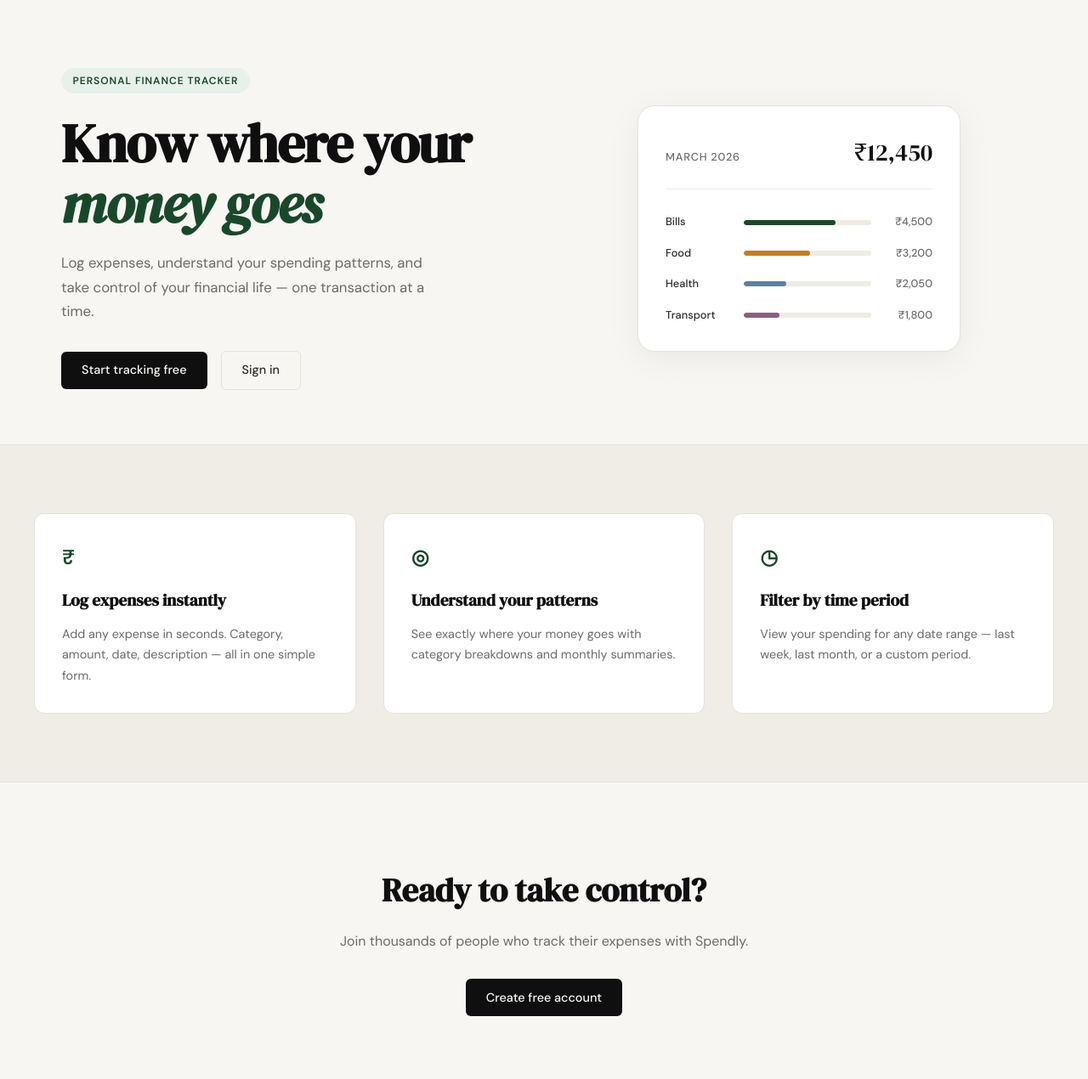
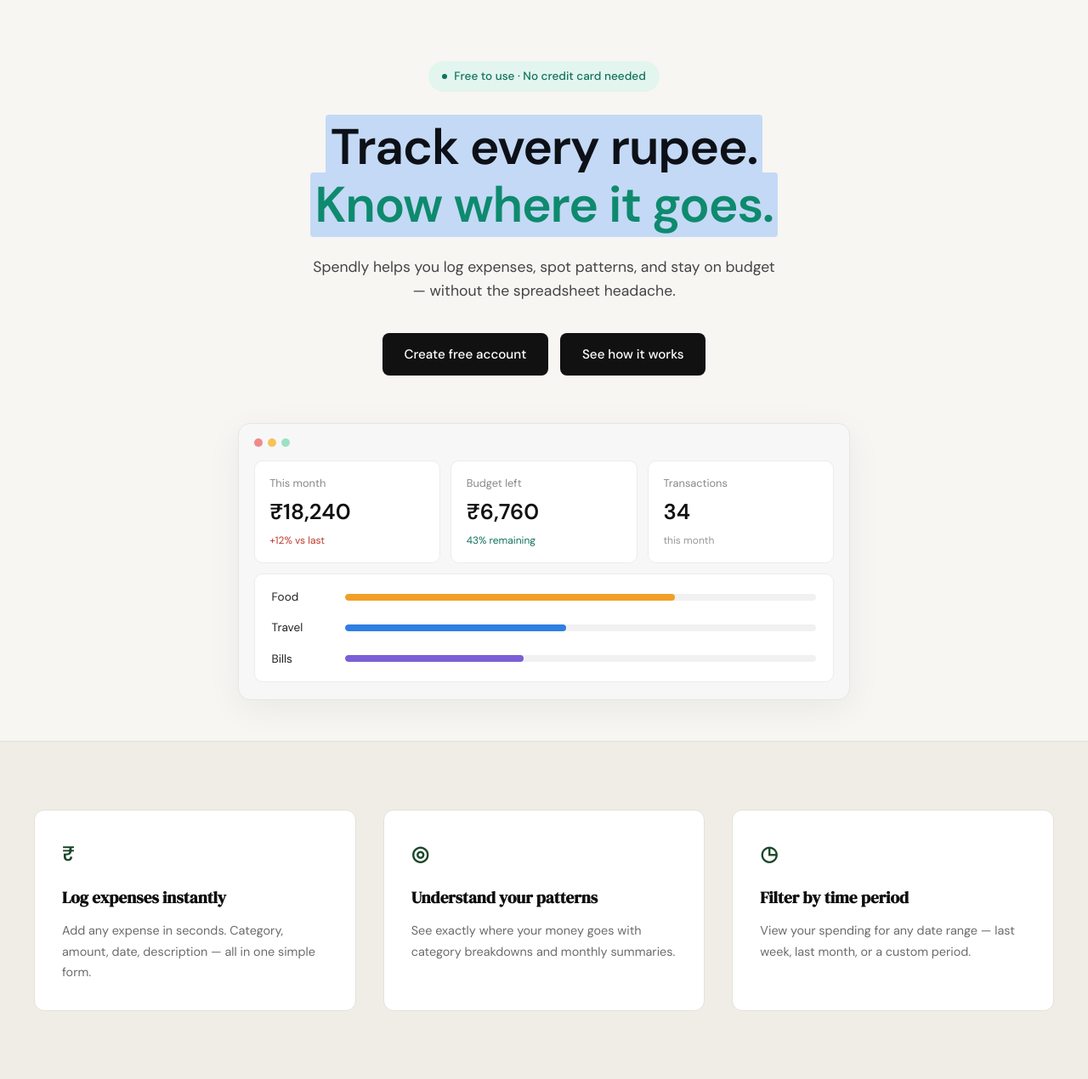
Before and after one commit to kv55/Spendly, a Flask app: page / in a window 1280 px wide. Shown: the part 61-1331 px from the top of the page at 85% size. Run offline with Flask 3, Linux system fonts and the light colour scheme.

Commit message:
landing: redesign hero section to match mockup

```diff
--- /dev/null
+++ b/static/css/landing.css
@@ -0,0 +1,192 @@
+/* ------------------------------------------------------------------ */
+/* Landing page — hero section                                          */
+/* Overrides the shared hero rules in style.css for the landing page.   */
+/* ------------------------------------------------------------------ */
+
+.hero {
+    display: block;
+    max-width: 900px;
+    padding: 4.5rem 2rem 3rem;
+    margin: 0 auto;
+    text-align: center;
+}
+
+.hero-badge {
+    display: inline-flex;
+    align-items: center;
+    gap: 0.5rem;
+    background: #e2f5ee;
+    color: #13725c;
+    font-size: 0.85rem;
+    font-weight: 500;
+    letter-spacing: 0;
+    text-transform: none;
+    padding: 0.45rem 1rem;
+    border-radius: 999px;
+    margin-bottom: 2rem;
+}
+
+.hero-badge-dot {
+    width: 6px;
+    height: 6px;
+    border-radius: 50%;
+    background: #13725c;
+}
+
+.hero-title {
+    font-family: var(--font-body);
+    font-size: clamp(2.25rem, 4.6vw, 3.75rem);
+    font-weight: 700;
+    line-height: 1.15;
+    letter-spacing: -0.02em;
+    color: #0d1117;
+    margin-bottom: 1.5rem;
+}
+
+.hero-hl {
+    background: #c4d9f5;
+    padding: 0 0.35rem;
+    border-radius: 4px;
+    box-decoration-break: clone;
+    -webkit-box-decoration-break: clone;
+}
+
+.hero-hl-accent {
+    color: #0e8a6e;
+}
+
+.hero-subtitle {
+    font-size: 1.1rem;
+    color: #444;
+    line-height: 1.6;
+    max-width: 560px;
+    margin: 0 auto 2.25rem;
+}
+
+.hero-actions {
+    display: flex;
+    justify-content: center;
+    gap: 0.9rem;
+    flex-wrap: wrap;
+}
+
+.hero-btn {
+    display: inline-block;
+    background: #111;
+    color: #fff;
+    padding: 0.8rem 1.6rem;
+    border-radius: 8px;
+    font-size: 0.95rem;
+    font-weight: 500;
+    transition: background 0.2s;
+}
+
+.hero-btn:hover { background: #0e8a6e; }
+
+/* Dashboard preview */
+
+.hero-visual {
+    display: block;
+    max-width: 720px;
+    margin: 3.5rem auto 0;
+}
+
+.hero-window {
+    background: #f7f7f7;
+    border: 1px solid #e6e6e6;
+    border-radius: 14px;
+    padding: 1.1rem 1.1rem 1.25rem;
+    box-shadow: 0 10px 40px rgba(0, 0, 0, 0.06);
+    text-align: left;
+}
+
+.hero-dots {
+    display: flex;
+    gap: 6px;
+    margin-bottom: 1rem;
+}
+
+.hero-dots span {
+    width: 10px;
+    height: 10px;
+    border-radius: 50%;
+}
+
+.hero-dots span:nth-child(1) { background: #f08a8a; }
+.hero-dots span:nth-child(2) { background: #f5c25b; }
+.hero-dots span:nth-child(3) { background: #9fe0c4; }
+
+.hero-stats {
+    display: grid;
+    grid-template-columns: repeat(3, 1fr);
+    gap: 0.75rem;
+    margin-bottom: 0.75rem;
+}
+
+.hero-stat,
+.hero-bars {
+    background: #fff;
+    border: 1px solid #ececec;
+    border-radius: 10px;
+}
+
+.hero-stat {
+    padding: 1rem 1.1rem;
+}
+
+.hero-stat-label {
+    font-size: 0.8rem;
+    color: #888;
+}
+
+.hero-stat-value {
+    font-size: 1.6rem;
+    font-weight: 600;
+    color: #111;
+    margin: 0.2rem 0;
+}
+
+.hero-stat-note {
+    font-size: 0.75rem;
+    color: #999;
+}
+
+.hero-stat-note.bad { color: #c0392b; }
+.hero-stat-note.good { color: #13725c; }
+
+.hero-bars {
+    padding: 1rem 1.25rem;
+    display: flex;
+    flex-direction: column;
+    gap: 0.9rem;
+}
+
+.hero-bar-row {
+    display: grid;
+    grid-template-columns: 70px 1fr;
+    align-items: center;
+    gap: 1rem;
+    font-size: 0.85rem;
+    color: #222;
+}
+
+.hero-bar-track {
+    height: 8px;
+    background: #f1f1f1;
+    border-radius: 999px;
+    overflow: hidden;
+}
+
+.hero-bar {
+    height: 100%;
+    border-radius: 999px;
+}
+
+.hero-bar-food { background: #f0a02a; }
+.hero-bar-travel { background: #2f7fe0; }
+.hero-bar-bills { background: #7b5fd6; }
+
+@media (max-width: 600px) {
+    .hero { padding: 3rem 1rem 2rem; }
+    .hero-stats { grid-template-columns: 1fr; }
+}
--- a/templates/landing.html
+++ b/templates/landing.html
@@ -1,60 +1,61 @@
 {% extends "base.html" %}
 
 {% block title %}Spendly — Track Every Rupee{% endblock %}
+
+{% block head %}
+<link rel="stylesheet" href="{{ url_for('static', filename='css/landing.css') }}">
+{% endblock %}
 
 {% block content %}
 
 <section class="hero">
     <div class="hero-inner">
-        <div class="hero-badge">Personal Finance Tracker</div>
+        <div class="hero-badge"><span class="hero-badge-dot"></span>Free to use · No credit card needed</div>
         <h1 class="hero-title">
-            Know where your<br>
-            <em>money goes</em>
+            <span class="hero-hl">Track every rupee.</span><br>
+            <span class="hero-hl hero-hl-accent">Know where it goes.</span>
         </h1>
         <p class="hero-subtitle">
-            Log expenses, understand your spending patterns,
-            and take control of your financial life —
-            one transaction at a time.
+            Spendly helps you log expenses, spot patterns, and stay
+            on budget — without the spreadsheet headache.
         </p>
         <div class="hero-actions">
-            <a href="{{ url_for('register') }}" class="btn-primary">Start tracking free</a>
-            <a href="{{ url_for('login') }}" class="btn-ghost">Sign in</a>
+            <a href="{{ url_for('register') }}" class="hero-btn">Create free account</a>
+            <a href="#features" class="hero-btn">See how it works</a>
         </div>
     </div>
     <div class="hero-visual">
-        <div class="mock-card">
-            <div class="mock-card-header">
-                <span class="mock-label">March 2026</span>
-                <span class="mock-total">₹12,450</span>
+        <div class="hero-window">
+            <div class="hero-dots"><span></span><span></span><span></span></div>
+            <div class="hero-stats">
+                <div class="hero-stat">
+                    <div class="hero-stat-label">This month</div>
+                    <div class="hero-stat-value">₹18,240</div>
+                    <div class="hero-stat-note bad">+12% vs last</div>
+                </div>
+                <div class="hero-stat">
+                    <div class="hero-stat-label">Budget left</div>
+                    <div class="hero-stat-value">₹6,760</div>
+                    <div class="hero-stat-note good">43% remaining</div>
+                </div>
+                <div class="hero-stat">
+                    <div class="hero-stat-label">Transactions</div>
+                    <div class="hero-stat-value">34</div>
+                    <div class="hero-stat-note">this month</div>
+                </div>
             </div>
-            <div class="mock-bars">
-                <div class="mock-bar-row">
-                    <span class="mock-cat">Bills</span>
-                    <div class="mock-bar-track">
-                        <div class="mock-bar" style="width: 72%"></div>
-                    </div>
-                    <span class="mock-amt">₹4,500</span>
+            <div class="hero-bars">
+                <div class="hero-bar-row">
+                    <span>Food</span>
+                    <div class="hero-bar-track"><div class="hero-bar hero-bar-food" style="width: 70%"></div></div>
                 </div>
-                <div class="mock-bar-row">
-                    <span class="mock-cat">Food</span>
-                    <div class="mock-bar-track">
-                        <div class="mock-bar mock-bar-2" style="width: 52%"></div>
-                    </div>
-                    <span class="mock-amt">₹3,200</span>
+                <div class="hero-bar-row">
+                    <span>Travel</span>
+                    <div class="hero-bar-track"><div class="hero-bar hero-bar-travel" style="width: 47%"></div></div>
                 </div>
-                <div class="mock-bar-row">
-                    <span class="mock-cat">Health</span>
-                    <div class="mock-bar-track">
-                        <div class="mock-bar mock-bar-3" style="width: 33%"></div>
-                    </div>
-                    <span class="mock-amt">₹2,050</span>
-                </div>
-                <div class="mock-bar-row">
-                    <span class="mock-cat">Transport</span>
-                    <div class="mock-bar-track">
-                        <div class="mock-bar mock-bar-4" style="width: 28%"></div>
-                    </div>
-                    <span class="mock-amt">₹1,800</span>
+                <div class="hero-bar-row">
+                    <span>Bills</span>
+                    <div class="hero-bar-track"><div class="hero-bar hero-bar-bills" style="width: 38%"></div></div>
                 </div>
             </div>
         </div>
```
